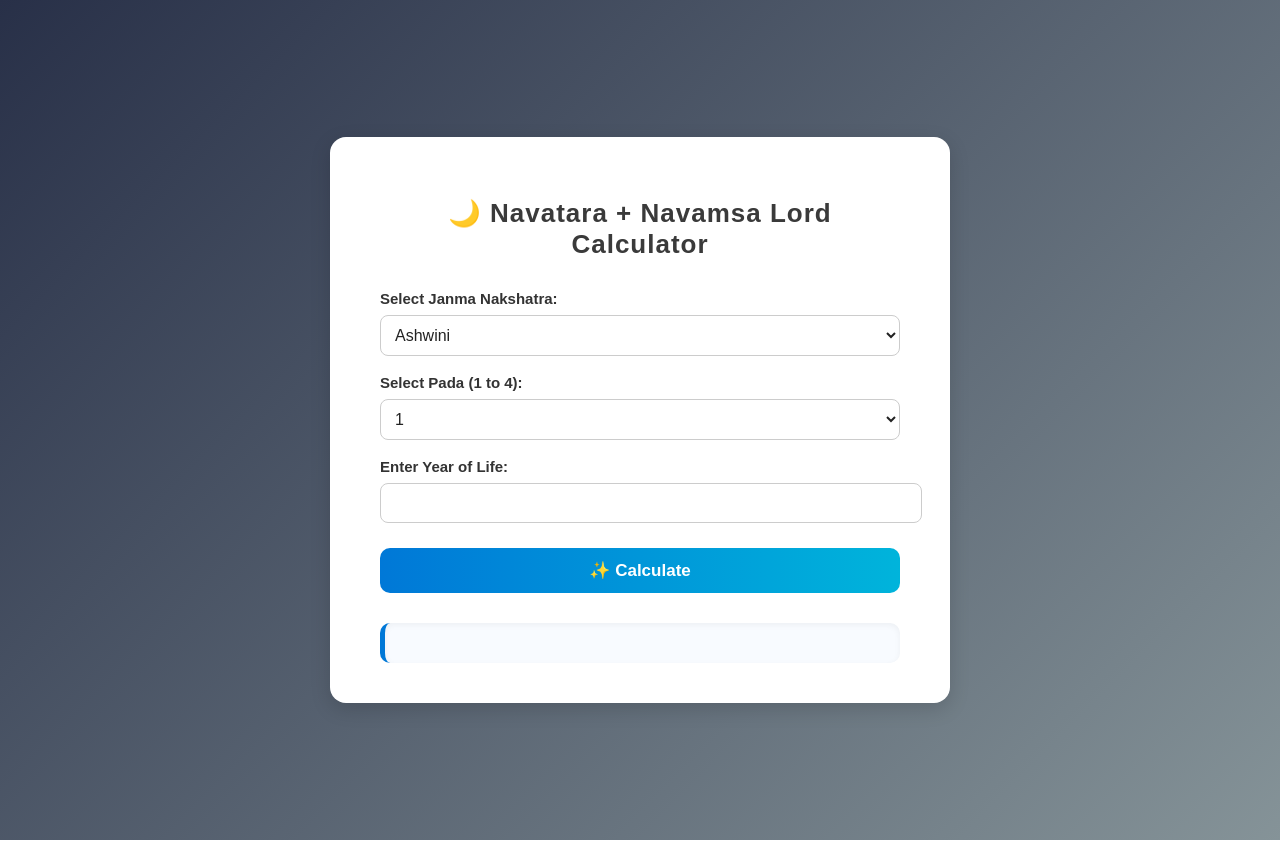
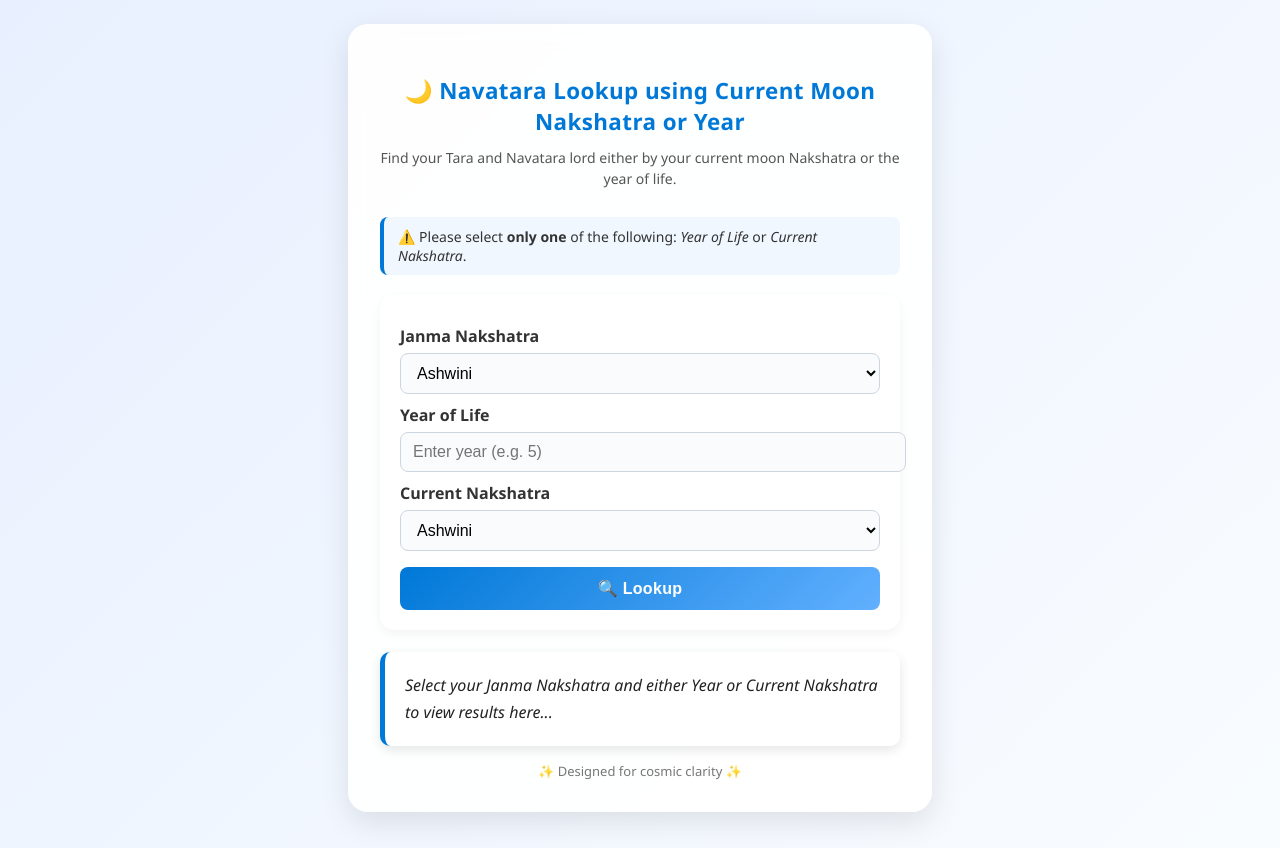
Before and after one commit to akranthi113/navataracalculator, a plain HTML site: page index.html in a window 1280 px wide. Drawn offline with Linux system fonts and the light colour scheme.

Commit message:
Update index.html

```diff
--- a/index.html
+++ b/index.html
@@ -1,124 +1,195 @@
 <!DOCTYPE html>
-<html>
+<html lang="en">
 <head>
-  <title>Navatara + Navamsa Lord Calculator</title>
+  <meta charset="UTF-8" />
+  <meta name="viewport" content="width=device-width, initial-scale=1.0" />
+  <title>Navatara Lookup</title>
+
   <style>
+    :root {
+      --primary: #0078d7;
+      --primary-dark: #005fa3;
+      --accent: #62b0ff;
+      --bg: #eef3f9;
+      --text: #222;
+      --card-bg: rgba(255, 255, 255, 0.92);
+    }
+
     body {
-      font-family: "Poppins", Arial, sans-serif;
-      background: linear-gradient(135deg, #283048, #859398);
-      color: #222;
+      font-family: 'Poppins', 'Segoe UI', sans-serif;
+      margin: 0;
+      padding: 24px;
+      background: linear-gradient(135deg, #e8f0ff, #f9fcff);
+      color: var(--text);
       min-height: 100vh;
       display: flex;
       justify-content: center;
-      align-items: center;
-      padding: 20px;
-      margin: 0;
+      align-items: flex-start;
     }
 
     .container {
-      background: #ffffff;
-      border-radius: 16px;
-      padding: 40px 50px;
+      width: 100%;
       max-width: 520px;
-      width: 100%;
-      box-shadow: 0 6px 20px rgba(0,0,0,0.15);
-      transition: all 0.3s ease;
+      background: var(--card-bg);
+      border-radius: 20px;
+      box-shadow: 0 10px 30px rgba(0,0,0,0.1);
+      padding: 32px;
+      backdrop-filter: blur(10px);
+      animation: fadeIn 0.6s ease;
+    }
+
+    @keyframes fadeIn {
+      from { opacity: 0; transform: translateY(10px); }
+      to { opacity: 1; transform: translateY(0); }
     }
 
     h2 {
       text-align: center;
-      font-size: 26px;
-      margin-bottom: 30px;
-      color: #3a3a3a;
-      letter-spacing: 1px;
+      margin-bottom: 10px;
+      color: var(--primary);
+      font-weight: 700;
+      font-size: 1.4rem;
+      letter-spacing: 0.4px;
+    }
+
+    .subtext {
+      text-align: center;
+      font-size: 14px;
+      color: #555;
+      margin-bottom: 28px;
+      line-height: 1.5;
+    }
+
+    .note {
+      background: #f0f7ff;
+      padding: 10px 14px;
+      border-left: 4px solid var(--primary);
+      border-radius: 8px;
+      font-size: 14px;
+      color: #333;
+      margin-bottom: 20px;
+    }
+
+    .section {
+      background: #fff;
+      padding: 20px;
+      border-radius: 14px;
+      margin-bottom: 22px;
+      box-shadow: 0 4px 12px rgba(0,0,0,0.05);
+      transition: transform 0.2s ease;
+    }
+
+    .section:hover {
+      transform: scale(1.01);
     }
 
     label {
       display: block;
-      margin: 18px 0 8px;
+      margin: 10px 0 6px;
       font-weight: 600;
-      font-size: 15px;
       color: #333;
     }
 
     select, input {
-      padding: 10px;
       width: 100%;
+      padding: 10px 12px;
       font-size: 16px;
-      border: 1px solid #ccc;
+      border: 1px solid #ccd6e0;
       border-radius: 8px;
+      background: #f9fbfd;
+      transition: all 0.2s ease;
       outline: none;
-      background: #fff;
-      color: #222;
-      transition: 0.3s;
-    }
-
-    select:hover, input:hover {
-      border-color: #888;
     }
 
     select:focus, input:focus {
-      border-color: #0078d7;
-      box-shadow: 0 0 4px rgba(0,120,215,0.4);
+      border-color: var(--primary);
+      box-shadow: 0 0 0 3px rgba(0,120,215,0.2);
+    }
+
+    select:disabled, input:disabled {
+      opacity: 0.6;
+      cursor: not-allowed;
+      background: #f4f4f4;
     }
 
     button {
-      margin-top: 25px;
       width: 100%;
-      padding: 12px 0;
-      font-size: 17px;
-      background: linear-gradient(90deg, #0078d7, #00b4db);
+      margin-top: 16px;
+      padding: 12px;
+      font-size: 16px;
+      background: linear-gradient(135deg, var(--primary), var(--accent));
       color: white;
       border: none;
-      border-radius: 10px;
+      border-radius: 8px;
       cursor: pointer;
+      transition: all 0.25s ease;
       font-weight: 600;
-      transition: transform 0.2s ease, box-shadow 0.2s ease;
+      letter-spacing: 0.3px;
     }
 
     button:hover {
-      transform: translateY(-2px);
-      box-shadow: 0 6px 15px rgba(0,0,0,0.2);
+      background: linear-gradient(135deg, var(--primary-dark), var(--primary));
+      transform: translateY(-1px);
+      box-shadow: 0 4px 10px rgba(0,120,215,0.3);
     }
 
     .result {
-      margin-top: 30px;
-      background: #f8fbff;
-      border-left: 5px solid #0078d7;
+      background: var(--card-bg);
+      padding: 20px;
+      margin-top: 20px;
+      border-left: 5px solid var(--primary);
       border-radius: 10px;
-      padding: 20px;
-      color: #333;
-      box-shadow: inset 0 2px 6px rgba(0,0,0,0.05);
-      line-height: 1.6;
-      font-size: 15px;
+      box-shadow: 0 4px 12px rgba(0,0,0,0.1);
+      line-height: 1.7;
+      animation: fadeIn 0.4s ease;
     }
 
     .result strong {
-      color: #0078d7;
+      color: var(--primary-dark);
+    }
+
+    footer {
+      text-align: center;
+      margin-top: 16px;
+      font-size: 13px;
+      color: #777;
+    }
+
+    @media (max-width: 600px) {
+      body {
+        padding: 16px;
+      }
+      .container {
+        padding: 20px;
+      }
     }
   </style>
 </head>
 <body>
   <div class="container">
-    <h2>🌙 Navatara + Navamsa Lord Calculator</h2>
+    <h2>🌙 Navatara Lookup using Current Moon Nakshatra or Year</h2>
+    <div class="subtext">Find your Tara and Navatara lord either by your current moon Nakshatra or the year of life.</div>
 
-    <label for="nakshatra">Select Janma Nakshatra:</label>
-    <select id="nakshatra"></select>
+    <div class="note">⚠️ Please select <strong>only one</strong> of the following: <em>Year of Life</em> or <em>Current Nakshatra</em>.</div>
 
-    <label for="pada">Select Pada (1 to 4):</label>
-    <select id="pada">
-      <option value="1">1</option>
-      <option value="2">2</option>
-      <option value="3">3</option>
-      <option value="4">4</option>
-    </select>
+    <div class="section">
+      <label for="janma">Janma Nakshatra</label>
+      <select id="janma"></select>
 
-    <label for="year">Enter Year of Life:</label>
-    <input type="number" id="year" min="1" max="120">
+      <label for="year">Year of Life</label>
+      <input type="number" id="year" min="1" max="120" placeholder="Enter year (e.g. 5)" oninput="toggleInputs('year')">
 
-    <button onclick="calculate()">✨ Calculate</button>
+      <label for="current">Current Nakshatra</label>
+      <select id="current" onchange="toggleInputs('current')"></select>
 
-    <div class="result" id="output"></div>
+      <button onclick="calculate()">🔍 Lookup</button>
+    </div>
+
+    <div class="result" id="output">
+      <em>Select your Janma Nakshatra and either Year or Current Nakshatra to view results here...</em>
+    </div>
+
+    <footer>✨ Designed for cosmic clarity ✨</footer>
   </div>
 
   <script>
@@ -135,90 +206,98 @@
       "Ketu","Venus","Sun","Moon","Mars","Rahu","Jupiter","Saturn","Mercury"
     ];
 
-    const nakshatraToNavamsa = [
-      ["Aries","Taurus","Gemini","Cancer"], ["Leo","Virgo","Libra","Scorpio"], ["Sagittarius","Capricorn","Aquarius","Pisces"],
-      ["Aries","Taurus","Gemini","Cancer"], ["Leo","Virgo","Libra","Scorpio"], ["Sagittarius","Capricorn","Aquarius","Pisces"],
-      ["Aries","Taurus","Gemini","Cancer"], ["Leo","Virgo","Libra","Scorpio"], ["Sagittarius","Capricorn","Aquarius","Pisces"],
-      ["Aries","Taurus","Gemini","Cancer"], ["Leo","Virgo","Libra","Scorpio"], ["Sagittarius","Capricorn","Aquarius","Pisces"],
-      ["Aries","Taurus","Gemini","Cancer"], ["Leo","Virgo","Libra","Scorpio"], ["Sagittarius","Capricorn","Aquarius","Pisces"],
-      ["Aries","Taurus","Gemini","Cancer"], ["Leo","Virgo","Libra","Scorpio"], ["Sagittarius","Capricorn","Aquarius","Pisces"],
-      ["Aries","Taurus","Gemini","Cancer"], ["Leo","Virgo","Libra","Scorpio"], ["Sagittarius","Capricorn","Aquarius","Pisces"],
-      ["Capricorn","Aquarius","Pisces","Aries"], ["Taurus","Gemini","Cancer","Leo"], ["Virgo","Libra","Scorpio","Sagittarius"],
-      ["Capricorn","Aquarius","Pisces","Aries"], ["Taurus","Gemini","Cancer","Leo"], ["Virgo","Libra","Scorpio","Sagittarius"]
+    const navataraLords = ["Sun", "Mercury", "Rahu", "Jupiter", "Ketu", "Moon", "Saturn", "Venus", "Mars"];
+
+    const taraTypes = [
+      "Janma", "Sampat", "Vipat", "Kshema", "Pratyak",
+      "Sadhana", "Naidhana/Vadha", "Mitra", "Parama Mitra"
     ];
 
-    const signLords = {
-      "Aries":"Mars","Taurus":"Venus","Gemini":"Mercury","Cancer":"Moon",
-      "Leo":"Sun","Virgo":"Mercury","Libra":"Venus","Scorpio":"Mars",
-      "Sagittarius":"Jupiter","Capricorn":"Saturn","Aquarius":"Saturn","Pisces":"Jupiter"
-    };
-
-    const navataraLords = [
-      "Sun","Mercury","Rahu","Jupiter","Ketu","Moon","Saturn","Venus","Mars"
+    const taraMeanings = [
+      "Self, identity, core karma",
+      "Wealth, gain, material support",
+      "Obstacles, danger, instability",
+      "Growth, comfort, peaceful progress",
+      "Delay, reversal, inner conflict",
+      "Effort, discipline, spiritual work",
+      "Loss, destruction, karmic closure",
+      "Friendship, help, positive alliances",
+      "Divine grace, ultimate protection"
     ];
 
-    const taraTypes = [
-      "Janma","Sampat","Vipat","Kshema","Pratyak",
-      "Sadhana","Naidhana/Vadha","Mitra","Parama Mitra"
-    ];
+    const janmaSelect = document.getElementById("janma");
+    const currentSelect = document.getElementById("current");
+    const yearInput = document.getElementById("year");
 
-    const taraDescriptions = [
-      "Birth, identity, core",
-      "Wealth, gain, support",
-      "Danger, conflict, loss",
-      "Safety, growth, peace",
-      "Obstacle, challenge, delay",
-      "Effort, discipline, action",
-      "Death, risk, downfall",
-      "Ally, harmony, help",
-      "Deep bond, protection, trust"
-    ];
-
-    const taraStartIndexMap = Array(27).fill(0);
-
-    const nakshatraSelect = document.getElementById("nakshatra");
-    nakshatras.forEach((n,i)=>{
-      const opt=document.createElement("option");
-      opt.value=i;
-      opt.text=n;
-      nakshatraSelect.appendChild(opt);
+    nakshatras.forEach((n, i) => {
+      janmaSelect.add(new Option(n, i));
+      currentSelect.add(new Option(n, i));
     });
 
-    function calculate(){
-      const birthIndex = parseInt(document.getElementById("nakshatra").value);
-      const birthPada = parseInt(document.getElementById("pada").value);
-      const year = parseInt(document.getElementById("year").value);
+    function toggleInputs(source) {
+      if (source === "year" && yearInput.value !== "") {
+        currentSelect.value = "";
+        currentSelect.disabled = true;
+      } else if (source === "current" && currentSelect.value !== "") {
+        yearInput.value = "";
+        yearInput.disabled = true;
+      } else {
+        currentSelect.disabled = false;
+        yearInput.disabled = false;
+      }
+    }
 
-      if(isNaN(year)||year<1||birthPada<1||birthPada>4){
-        document.getElementById("output").innerHTML="⚠️ Please enter valid inputs.";
+    function calculate() {
+      const birthIndex = parseInt(janmaSelect.value);
+      const year = parseInt(yearInput.value);
+      const currentIndex = parseInt(currentSelect.value);
+      const output = document.getElementById("output");
+
+      if (isNaN(birthIndex)) {
+        output.innerHTML = "<strong>Please select your Janma Nakshatra.</strong>";
         return;
       }
 
-      const runningIndex = (birthIndex + year - 1) % 27;
-      const runningNakshatra = nakshatras[runningIndex];
+      if (!year && isNaN(currentIndex)) {
+        output.innerHTML = "<strong>Please select either Year or Current Nakshatra.</strong>";
+        return;
+      }
 
-      const runningPada = ((birthPada-1)+(year-1)) % 4;
-      const navamsaSign = nakshatraToNavamsa[runningIndex][runningPada];
-      const navamsaLord = signLords[navamsaSign];
+      if (year && !isNaN(currentIndex)) {
+        output.innerHTML = "<strong>Select only one: either Year or Current Nakshatra.</strong>";
+        return;
+      }
 
-      const taraIndex = (taraStartIndexMap[birthIndex] + (year - 1)) % 9;
-      const taraName = taraTypes[taraIndex];
-      const taraDesc = taraDescriptions[taraIndex];
-      const navataraLord = navataraLords[taraIndex];
-      const nakLord = nakshatraLords[runningIndex];
+      let result = "";
 
-      const result = `
-        <strong>Year:</strong> ${year}<br>
-        <strong>Running Nakshatra:</strong> ${runningNakshatra}<br>
-        <strong>Running Pada:</strong> ${runningPada+1}<br>
-        <strong>Tara Type:</strong> ${taraName} – ${taraDesc}<br>
-        <strong>Navatara Lord:</strong> ${navataraLord}<br>
-        <strong>Nakshatra Lord:</strong> ${nakLord}<br>
-        <strong>Navamsa Sign:</strong> ${navamsaSign}<br>
-        <strong>Navamsa Lord:</strong> ${navamsaLord}
-      `;
+      if (year) {
+        const runningIndex = (birthIndex + year - 1) % 27;
+        const runningNakshatra = nakshatras[runningIndex];
+        const nakLord = nakshatraLords[runningIndex];
+        const taraIndex = (year - 1) % 9;
 
-      document.getElementById("output").innerHTML = result;
+        result = `
+          <strong>Mode:</strong> Year-based Progression<br>
+          <strong>Year:</strong> ${year}<br>
+          <strong>Running Nakshatra:</strong> ${runningNakshatra}<br>
+          <strong>Nakshatra Lord:</strong> ${nakLord}<br>
+          <strong>Tara Type:</strong> ${taraTypes[taraIndex]}<br>
+          <strong>Tara Meaning:</strong> ${taraMeanings[taraIndex]}<br>
+          <strong>Navatara Lord:</strong> ${navataraLords[taraIndex]}
+        `;
+      } else {
+        const taraIndex = (currentIndex - birthIndex + 27) % 9;
+        result = `
+          <strong>Mode:</strong> Current Nakshatra Lookup<br>
+          <strong>Janma Nakshatra:</strong> ${nakshatras[birthIndex]}<br>
+          <strong>Current Nakshatra:</strong> ${nakshatras[currentIndex]}<br>
+          <strong>Tara Type:</strong> ${taraTypes[taraIndex]}<br>
+          <strong>Tara Meaning:</strong> ${taraMeanings[taraIndex]}<br>
+          <strong>Navatara Lord:</strong> ${navataraLords[taraIndex]}
+        `;
+      }
+
+      output.innerHTML = result;
     }
   </script>
 </body>
```
